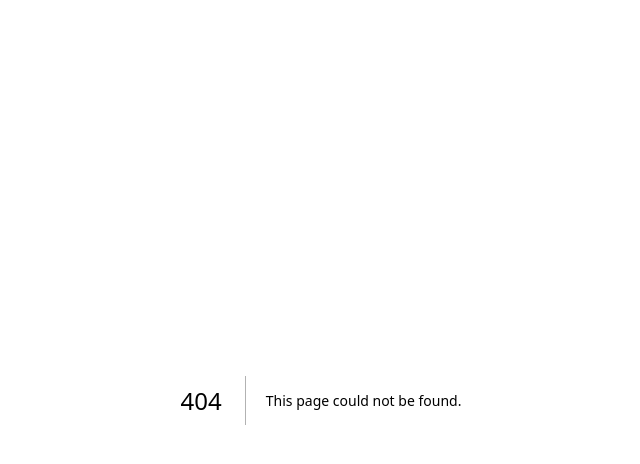
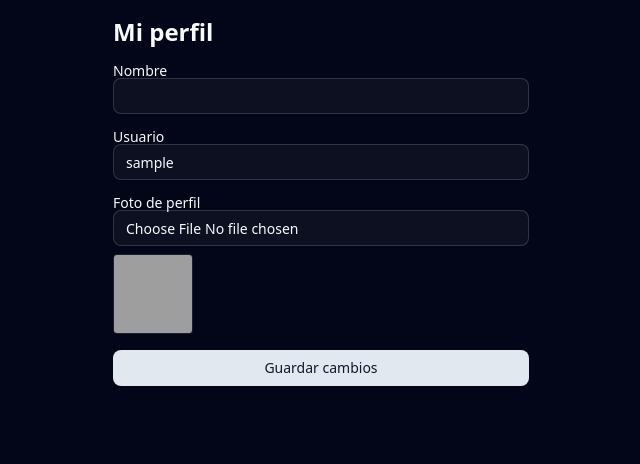
Before and after one commit to Casado7/vote-nextjs, a Next.js app: page /perfil in a window 1280 px wide. Before the commit this address had no page. Shown: the top 464 px of the page, without its empty margins (319-959 px from the left). Built offline with nearby package versions, Linux system fonts and the light colour scheme; sample sign-in values are in the browser's storage; grey boxes are pictures that could not be loaded.

Commit message:
Add profile update functionality and navigation to profile page

```diff
--- /dev/null
+++ b/src/app/api/perfil/route.js
@@ -0,0 +1,39 @@
+import prisma from '@/lib/prisma';
+import { NextResponse } from 'next/server';
+import jwt from 'jsonwebtoken';
+
+const JWT_SECRET = process.env.JWT_SECRET || 'dev-secret';
+
+export async function PUT(request) {
+  try {
+    const auth = request.headers.get('authorization');
+    let userId = null;
+    if (auth && auth.startsWith('Bearer ')) {
+      try {
+        const token = auth.replace('Bearer ', '');
+        const payload = jwt.verify(token, JWT_SECRET);
+        userId = payload.id;
+      } catch {}
+    }
+    if (!userId) {
+      return NextResponse.json({ error: 'No autenticado.' }, { status: 401 });
+    }
+    const { nombre, username, imagen } = await request.json();
+    if (!nombre || !username) {
+      return NextResponse.json({ error: 'Nombre y usuario son obligatorios.' }, { status: 400 });
+    }
+    // Validar que el username no esté en uso por otro usuario
+    const existe = await prisma.user.findFirst({ where: { username, NOT: { id: userId } } });
+    if (existe) {
+      return NextResponse.json({ error: 'El usuario ya está en uso.' }, { status: 400 });
+    }
+    const user = await prisma.user.update({
+      where: { id: userId },
+      data: { nombre, username, imagen },
+      select: { id: true, nombre: true, username: true, imagen: true, rolId: true },
+    });
+    return NextResponse.json({ user });
+  } catch (error) {
+    return NextResponse.json({ error: 'Error al actualizar perfil.' }, { status: 500 });
+  }
+}
--- /dev/null
+++ b/src/app/perfil/page.jsx
@@ -0,0 +1,82 @@
+"use client";
+import { useState, useEffect } from "react";
+import { Input } from "@/components/ui/input";
+import { Button } from "@/components/ui/button";
+import { Label } from "@/components/ui/label";
+import { useUser } from "../../context/user-context";
+
+export default function PerfilPage() {
+  const { user, setUser } = useUser();
+  const [nombre, setNombre] = useState("");
+  const [username, setUsername] = useState("");
+  const [imagen, setImagen] = useState("");
+  const [loading, setLoading] = useState(false);
+  const [error, setError] = useState("");
+  const [success, setSuccess] = useState("");
+
+  useEffect(() => {
+    if (user) {
+      setNombre(user.nombre || "");
+      setUsername(user.username || "");
+      setImagen(user.imagen || "");
+    }
+  }, [user]);
+
+  const handleImagen = (e) => {
+    const file = e.target.files[0];
+    if (!file) return;
+    const reader = new FileReader();
+    reader.onload = (ev) => setImagen(ev.target.result);
+    reader.readAsDataURL(file);
+  };
+
+  const handleSubmit = async (e) => {
+    e.preventDefault();
+    setLoading(true);
+    setError("");
+    setSuccess("");
+    try {
+      const token = localStorage.getItem("token");
+      const res = await fetch("/api/perfil", {
+        method: "PUT",
+        headers: {
+          "Content-Type": "application/json",
+          ...(token ? { Authorization: `Bearer ${token}` } : {}),
+        },
+        body: JSON.stringify({ nombre, username, imagen }),
+      });
+      const data = await res.json();
+      if (!res.ok) throw new Error(data.error || "Error al actualizar perfil");
+      setUser(data.user);
+      setSuccess("Perfil actualizado correctamente.");
+    } catch (err) {
+      setError(err.message);
+    } finally {
+      setLoading(false);
+    }
+  };
+
+  return (
+    <div className="max-w-md mx-auto p-4">
+      <h1 className="text-2xl font-bold mb-4">Mi perfil</h1>
+      <form onSubmit={handleSubmit} className="space-y-4">
+        <div>
+          <Label htmlFor="nombre">Nombre</Label>
+          <Input id="nombre" value={nombre} onChange={e => setNombre(e.target.value)} required />
+        </div>
+        <div>
+          <Label htmlFor="username">Usuario</Label>
+          <Input id="username" value={username} onChange={e => setUsername(e.target.value)} required />
+        </div>
+        <div>
+          <Label htmlFor="imagen">Foto de perfil</Label>
+          <Input id="imagen" type="file" accept="image/*" onChange={handleImagen} />
+          {imagen && <img src={imagen} alt="preview" className="w-20 h-20 object-cover rounded border mt-2" />}
+        </div>
+        {error && <div className="text-red-500 text-sm">{error}</div>}
+        {success && <div className="text-green-600 text-sm">{success}</div>}
+        <Button type="submit" className="w-full" disabled={loading}>{loading ? "Guardando..." : "Guardar cambios"}</Button>
+      </form>
+    </div>
+  );
+}
--- a/src/app/private-layout.js
+++ b/src/app/private-layout.js
@@ -66,6 +66,9 @@ export default function PrivateLayout({ children }) {
               </button>
             </DropdownMenuTrigger>
             <DropdownMenuContent align="end" className="w-40">
+              <DropdownMenuItem onClick={() => router.push('/perfil')} className="cursor-pointer">
+                Mi perfil
+              </DropdownMenuItem>
               <DropdownMenuItem onClick={handleLogout} className="cursor-pointer">
                 Cerrar sesión
               </DropdownMenuItem>
```
